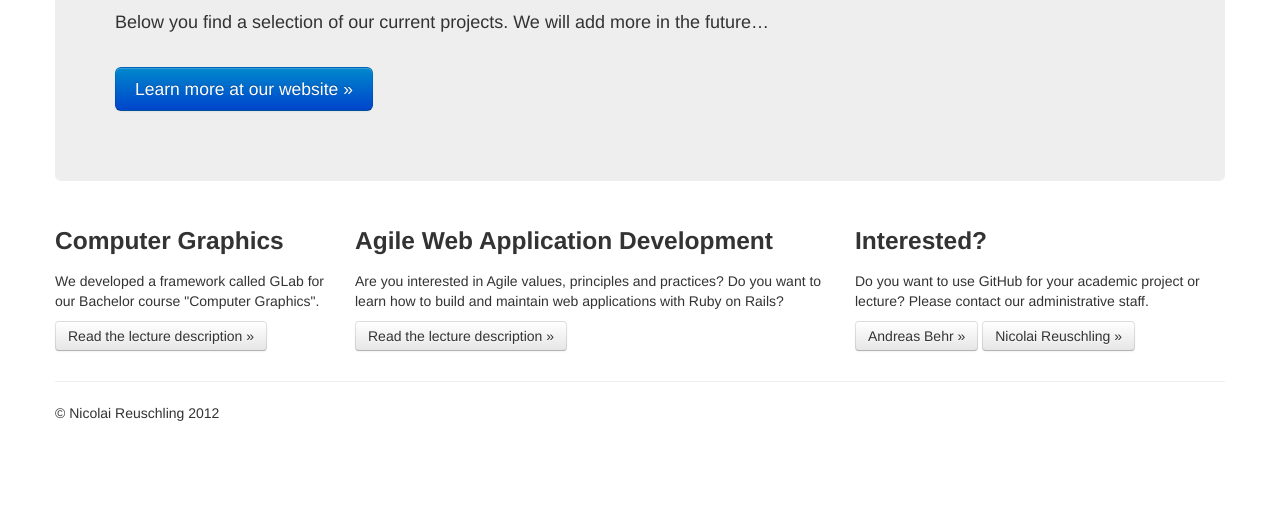
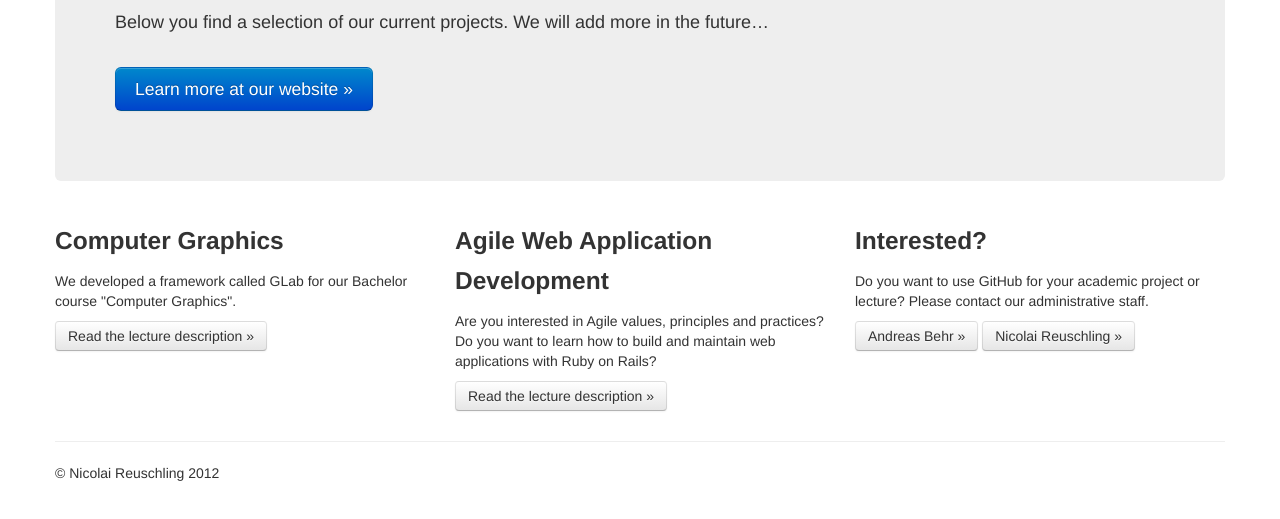
Before and after one commit to digideskio/h-da.github.com, a plain HTML site: page index.html in a window 1280 px wide. Shown: the part 323-842 px from the top of the page. Before the commit the page ends 800 px from the top, so only its background shows below. Drawn offline with Linux system fonts and the light colour scheme.

Commit message:
fixed more links

```diff
--- a/index.html
+++ b/index.html
@@ -51,16 +51,16 @@
         <h2>Or: What is this anyway?</h2>
         <p style="margin-top: 20px"><a name"about"></a>This is the GitHub page of the Faculty of Computer Science at h-da, Hochschule Darmstadt – University of Applied Scienes. Our account is a generous donation of GitHub. We are allowed to host projects in relation to lectures and practical courses.</p>
         <p>Below you find a selection of our current projects. We will add more in the future&hellip;</p>
-        <p><a href="https://www.fbi.h-da.de/english-version/academics.html" class="btn btn-primary btn-large" style="margin-top: 20px">Learn more at our website &raquo;</a></p>
+        <p><a href="https://www.fbi.h-da.de/" class="btn btn-primary btn-large" style="margin-top: 20px">Learn more at our website &raquo;</a></p>
       </div>
 
       <div class="row">
-        <div class="span3">
+        <div class="span4">
           <h3>Computer Graphics</h3>
           <p>We developed a framework called GLab for our Bachelor course "Computer Graphics".</p>
-          <p><a class="btn" href="http://obs.fbi.h-da.de/mhb/modul.php?nr=30.7402">Read the lecture description &raquo;</a></p>
+          <p><a class="btn" href="https://obs.fbi.h-da.de/mhb/modul.php?nr=30.7402">Read the lecture description &raquo;</a></p>
         </div>
-        <div class="span5">
+        <div class="span4">
           <h3>Agile Web Application Development</h3>
           <p>Are you interested in Agile values, principles and practices? Do you want to learn how to build and maintain web applications with Ruby on Rails?</p>
           <p><a class="btn" href="https://obs.fbi.h-da.de/mhb/modul.php?nr=30.2420">Read the lecture description &raquo;</a></p>
```
